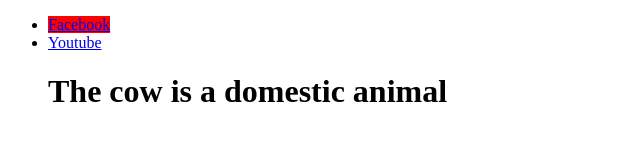
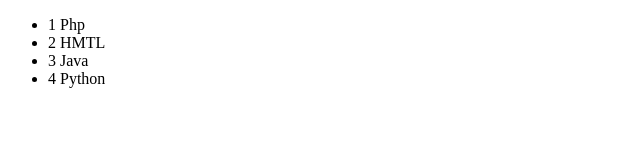
Before and after one commit to talhaekhlas/gitAndVue, a plain HTML site: page attribute_and_class_binding.html in a window 1280 px wide. Shown: the whole page, without its empty margins (0-640 px from the left). Drawn offline with Linux system fonts and the light colour scheme.

Commit message:
list rendering

```diff
--- a/attribute_and_class_binding.html
+++ b/attribute_and_class_binding.html
@@ -11,15 +11,13 @@
 <body>
  <div id="root">
      <ul>
-         <!-- <li><a v-bind:href="link1.url" v-bind:title="link1.title">{{link1.text}}</a></li>
-         <li><a v-bind:href="link2.url" v-bind:title="link2.title">{{link2.text}}</a></li> -->
+         <!-- <li v-for="skill in skills">
+             {{skill.name}}
+         </li> -->
 
-         <li><a :class="{'active':activeLink=='link1'}" :href="link1.url" :title="link1.title">{{link1.text}}</a></li>
-         <li><a :class="{'active':activeLink=='link2'}" :href="link2.url" :title="link2.title">{{link2.text}}</a></li>
-
-         <p v-html="htmlCode">
-
-         </p>
+         <li v-for="(skill, i) in skills">
+                {{i+1}} {{skill.name}}
+        </li>
 
      </ul>
  </div>
@@ -29,14 +27,12 @@
     var app = new Vue({
         el:"#root",
         data:{
-            link1:{
-                text:'Facebook',title:'Go to Facebook', url:"https://www.facebook.com"
-            },
-            link2:{
-                text:'Youtube',title:'Go to Youtube', url:"https://www.youtube.com/"
-            },
-            activeLink:'link1',
-            htmlCode:"<h1>The cow is a domestic animal</h1>"
+            skills:[
+                {name:'Php',experience:5},
+                {name:'HMTL',experience:7},
+                {name:'Java',experience:8},
+                {name:'Python',experience:12}
+            ]
         }
     });
 </script>
```
